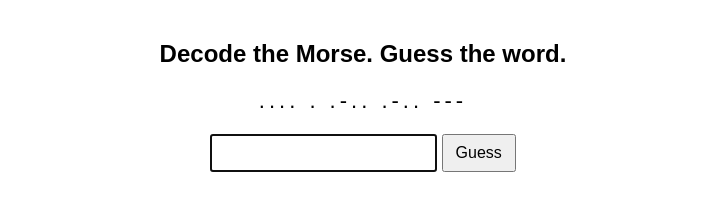
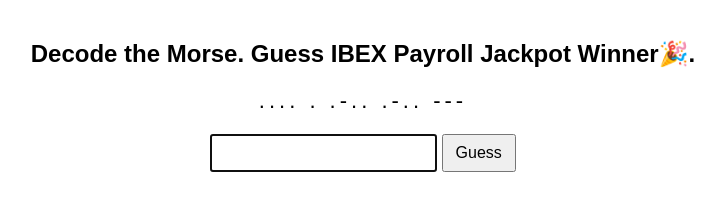
Before and after one commit to Rbot1235/morse-wordle, a plain HTML site: page index.html in a window 1280 px wide. Shown: the whole page, without its empty margins (277-1002 px from the left). Drawn offline with Linux system fonts and the light colour scheme.

Commit message:
Update index.html

```diff
--- a/index.html
+++ b/index.html
@@ -22,7 +22,7 @@
 </head>
 <body>
 
-<h2>Decode the Morse. Guess the word.</h2>
+<h2>Decode the Morse. Guess IBEX Payroll Jackpot Winner🎉.</h2>
 <div id="morse"></div>
 
 <input id="guess" maxlength="12" autofocus />
```
